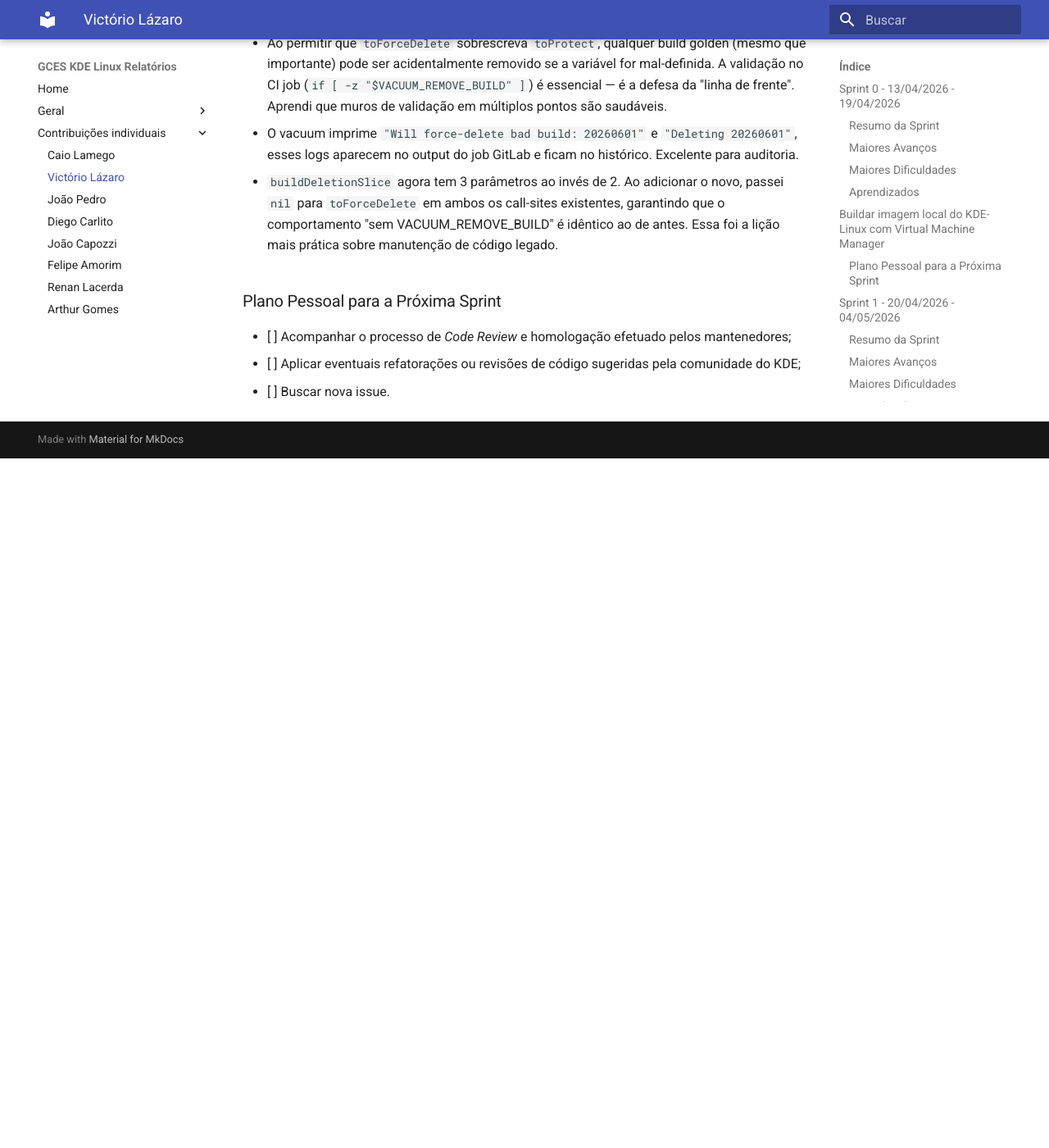
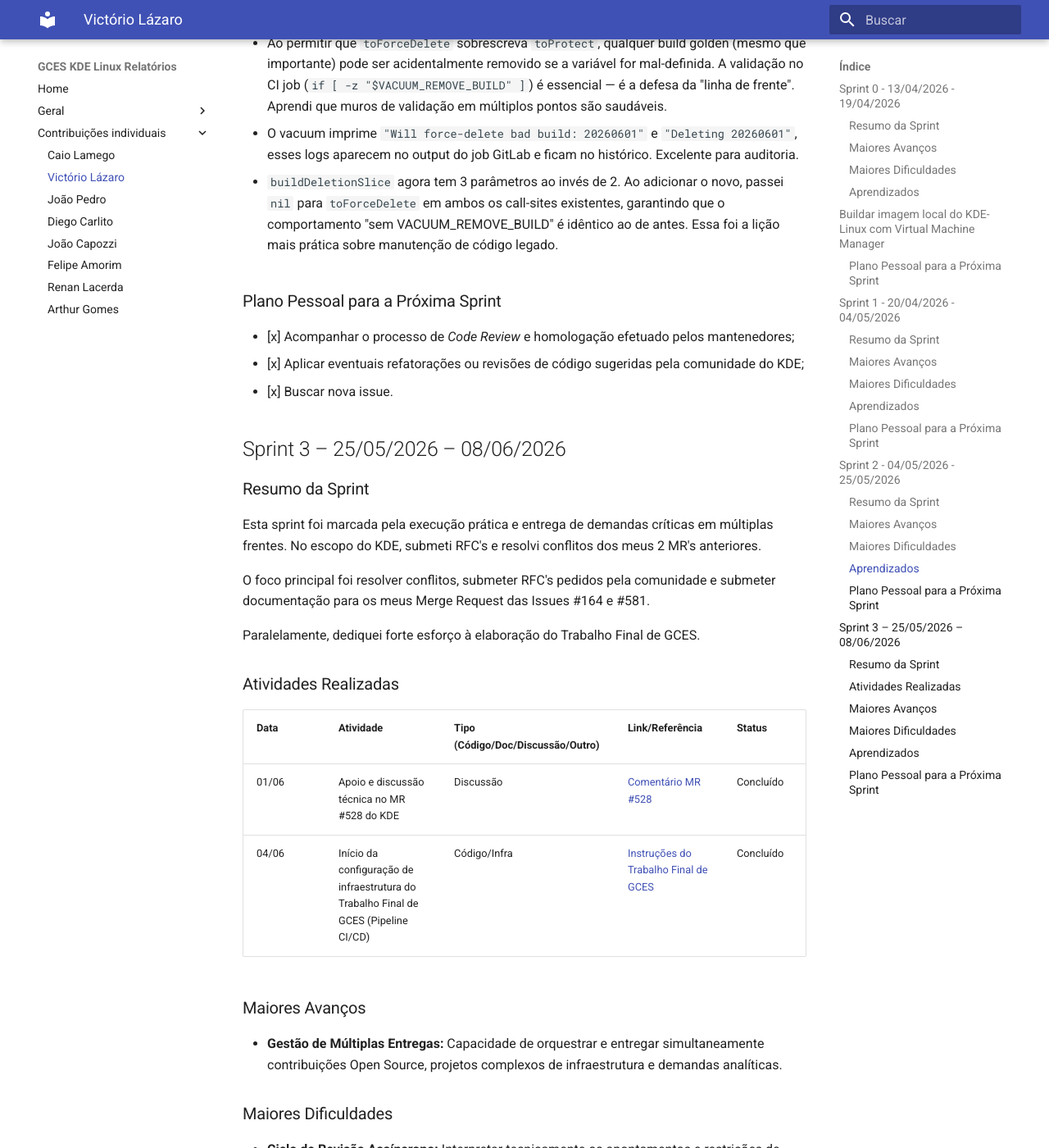
Before and after one commit to caiolamego/GCES-KDELinux-relatorios, an MkDocs documentation site: the page built from docs/contribuicoes_individuais/victoriolazaro/diarioDeBordo.md, in a window 1280 px wide and 1400 px high, scrolled down 11931 px. Shown: the whole window at 82% size. Built offline with MkDocs 1.6.1 and Material for MkDocs 9.7.7, drawn with Linux system fonts in a browser that asks for light colours; before the commit the page ends 12490 px from its top, so only the background shows below that; some of the changed text lies outside the part shown.

Commit message:
Submetendo diário de bordo da sprint 03

```diff
--- a/docs/contribuicoes_individuais/victoriolazaro/diarioDeBordo.md
+++ b/docs/contribuicoes_individuais/victoriolazaro/diarioDeBordo.md
@@ -190,6 +190,42 @@ Nesta sprint, tive que pegar uma issue que não tinha a tag NewComer devido à f
 * `buildDeletionSlice` agora tem 3 parâmetros ao invés de 2. Ao adicionar o novo, passei `nil` para `toForceDelete` em ambos os call-sites existentes, garantindo que o comportamento "sem VACUUM_REMOVE_BUILD" é idêntico ao de antes. Essa foi a lição mais prática sobre manutenção de código legado.
 
 ### Plano Pessoal para a Próxima Sprint
-- [ ] Acompanhar o processo de *Code Review* e homologação efetuado pelos mantenedores;
-- [ ] Aplicar eventuais refatorações ou revisões de código sugeridas pela comunidade do KDE;
-- [ ] Buscar nova issue.
+- [x] Acompanhar o processo de *Code Review* e homologação efetuado pelos mantenedores;
+- [x] Aplicar eventuais refatorações ou revisões de código sugeridas pela comunidade do KDE;
+- [x] Buscar nova issue.
+
+## Sprint 3 – 25/05/2026 – 08/06/2026
+
+### Resumo da Sprint
+
+Esta sprint foi marcada pela execução prática e entrega de demandas críticas em múltiplas frentes. No escopo do KDE, submeti RFC's e resolvi conflitos dos meus 2 MR's anteriores.
+
+O foco principal foi resolver conflitos, submeter RFC's pedidos pela comunidade e submeter documentação para os meus Merge Request das
+Issues #164 e #581.
+
+Paralelamente, dediquei forte esforço à elaboração do Trabalho Final de GCES.
+
+### Atividades Realizadas
+
+| Data | Atividade | Tipo (Código/Doc/Discussão/Outro) | Link/Referência | Status |
+| --- | --- | --- | --- | --- |
+| 01/06 | Apoio e discussão técnica no MR #528 do KDE | Discussão | [Comentário MR #528](https://invent.kde.org/kde-linux/kde-linux/-/merge_requests/528#note_1505139) | Concluído |
+| 04/06 | Início da configuração de infraestrutura do Trabalho Final de GCES (Pipeline CI/CD) | Código/Infra | [Instruções do Trabalho Final de GCES](https://gitlab.com/unb-esw/gces/gces2026-1/trabalho-final-gces-victorio-morais) | Concluído |
+
+### Maiores Avanços
+
+* **Gestão de Múltiplas Entregas:** Capacidade de orquestrar e entregar simultaneamente contribuições Open Source, projetos complexos de infraestrutura e demandas analíticas.
+
+### Maiores Dificuldades
+
+* **Ciclo de Revisão Assíncrono:** Interpretar tecnicamente os apontamentos e restrições de arquitetura deixados pelo mantenedor no MR #528, entendendo o alto rigor de aceitação de código do ecossistema KDE.
+* **Mudança Constante de Contexto:** Transitar rapidamente entre o desenvolvimento em Bash para automação de CI e o ambiente de orquestração e análise de qualidade.
+
+### Aprendizados
+
+* Vivência prática na dinâmica de *code review* de projetos Open Source de grande porte, compreendendo como absorver críticas estruturais de mantenedores seniores e preparar iterações de código.
+* Consolidação definitiva dos conceitos de integração contínua (CI) e inspeção contínua de código, fechando o ciclo de evolução do projeto de Gerência de Configuração.
+
+### Plano Pessoal para a Próxima Sprint
+
+* [ ] Monitorar o processo de *Code Review* e aplicar eventuais revisões solicitadas pelos mantenedores.
```
